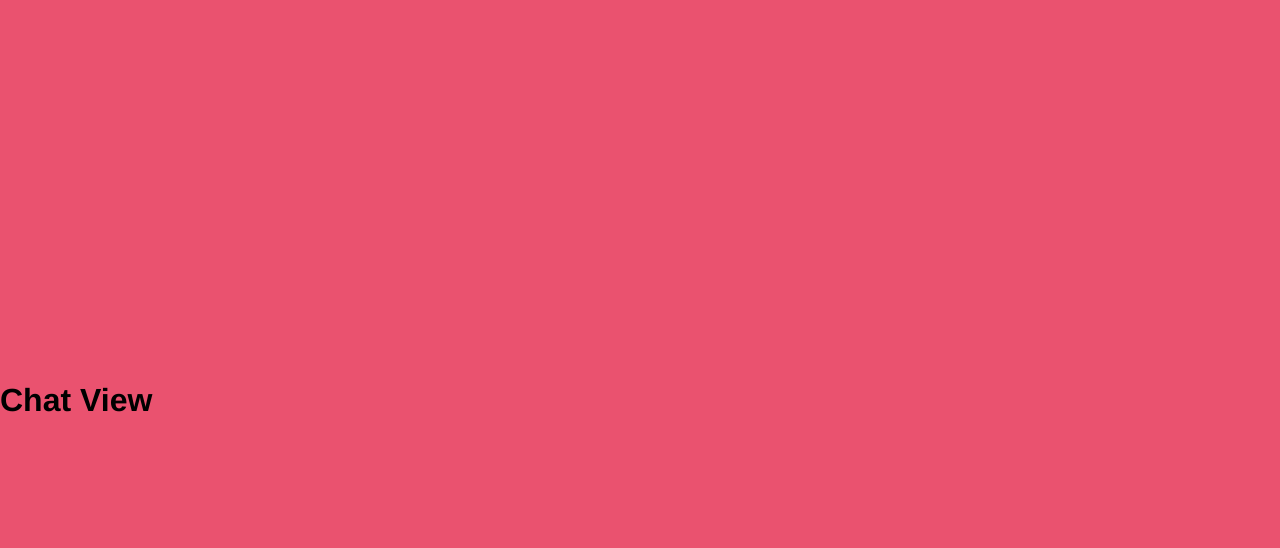
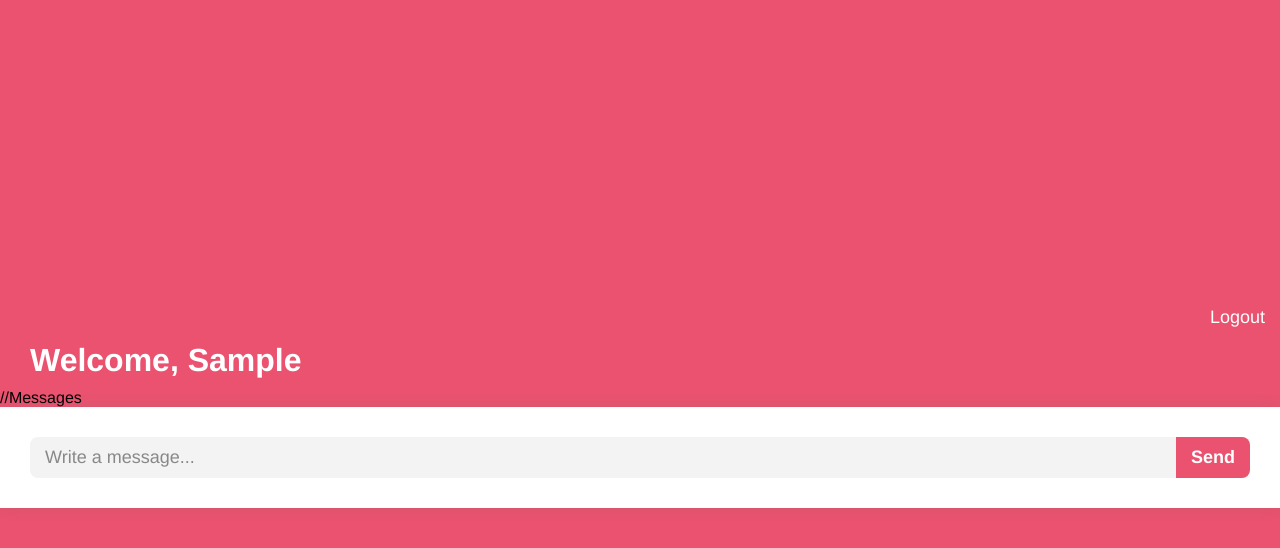
Before and after one commit to Demonbane18/fire-chat-vue, a Vue app in the folder real-time-chat/: page / in a window 1280 px wide. Both pictures are taken after typing "Sample" into the empty fields and a click on the input "Login". Shown: the top 548 px of the page. Built offline with nearby package versions, Linux system fonts and the light colour scheme.

Commit message:
Update App.vue

```diff
--- a/real-time-chat/src/App.vue
+++ b/real-time-chat/src/App.vue
@@ -1,5 +1,5 @@
 <template>
-<!-- add v-if and else-->
+<!-- add header on view chat-->
 <div class="view login" v-if="state.username == '' || state.username == null">
   <form class="login-form" @submit.prevent="Login">
     <div class="form-inner">
@@ -17,7 +17,20 @@
 </div>
 
 <div class="view chat" v-else>
-  <h1>Chat View</h1>
+  <header>
+    <button class="logout">Logout</button>
+    <h1>Welcome, {{ state.username }}</h1>
+  </header>
+  <section class="chatbox">
+    //Messages
+  </section>
+  <footer>
+    <form @submit.prevent="">
+      <input type="text" placeholder="Write a message..."/>
+      <input type="submit" value="Send"/>
+    </form>
+  </footer>
+
 </div>
 
 </template>
```
